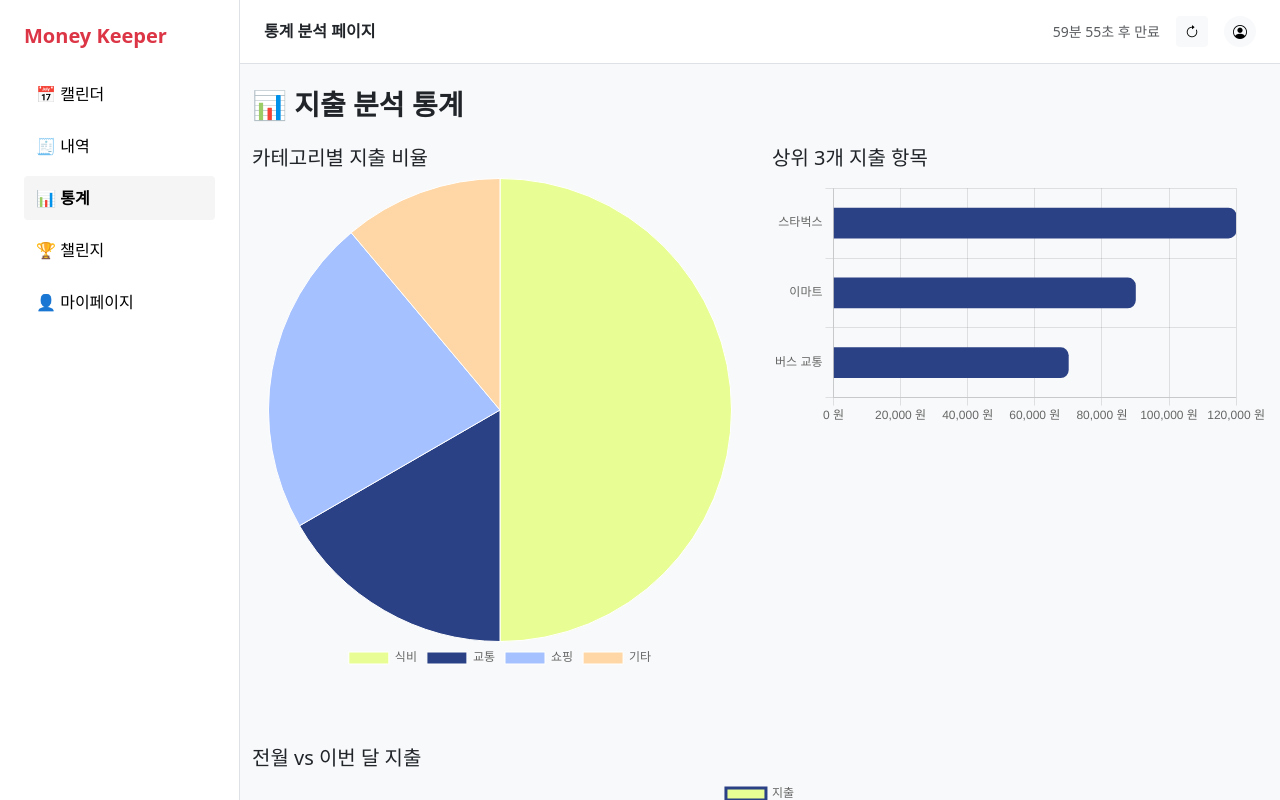
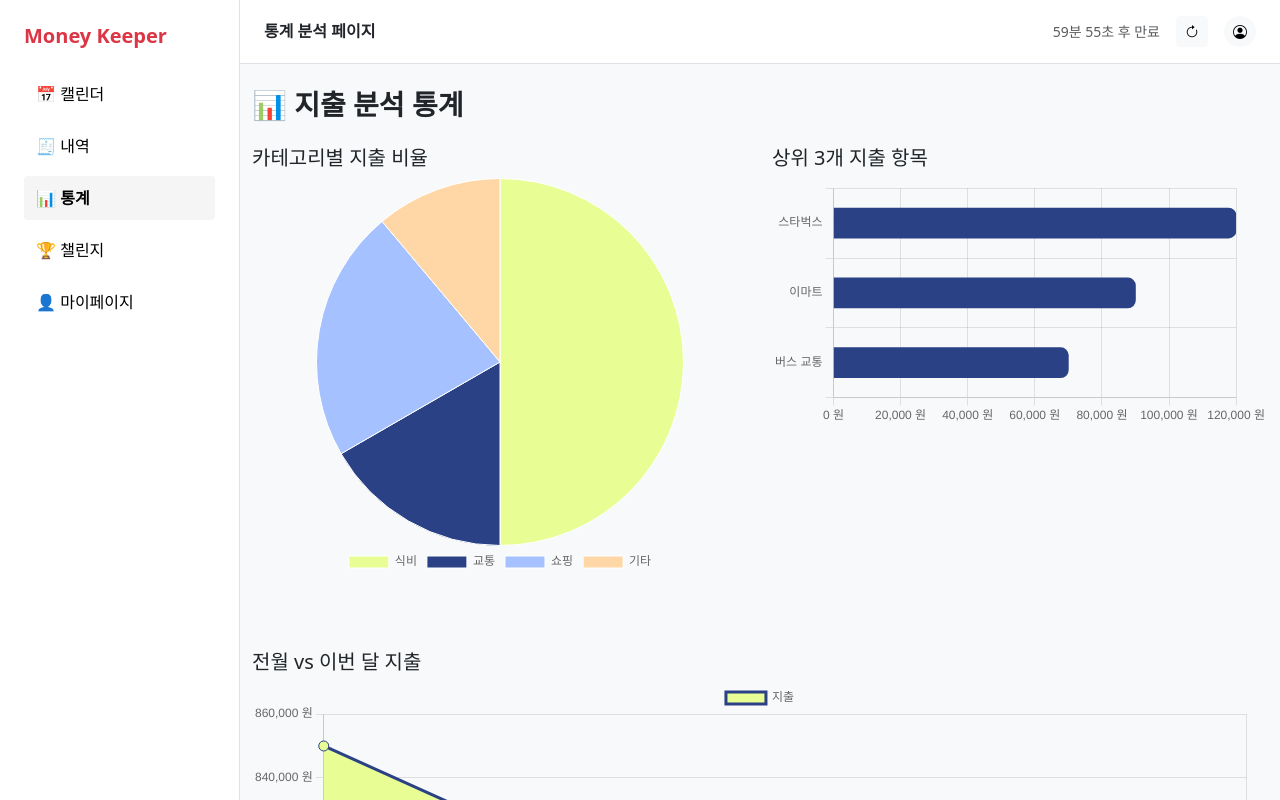
Before and after one commit to yeahy027/KB-TriFi, a Vue app in the folder trifi_project/: page /stat in a window 1280 px wide. Shown: the top 800 px of the page. Built offline with nearby package versions, Linux system fonts and the light colour scheme.

Commit message:
Design : PieChart.vue 크기 조정

```diff
--- a/trifi_project/src/components/charts/PieChart.vue
+++ b/trifi_project/src/components/charts/PieChart.vue
@@ -1,6 +1,6 @@
 <template>
-    <div>
-      <canvas ref="chartRef"></canvas>
+    <div style="max-width: 400px; margin: auto">
+      <canvas ref="chartRef" width="300" height="300"></canvas>
     </div>
   </template>
 
```
